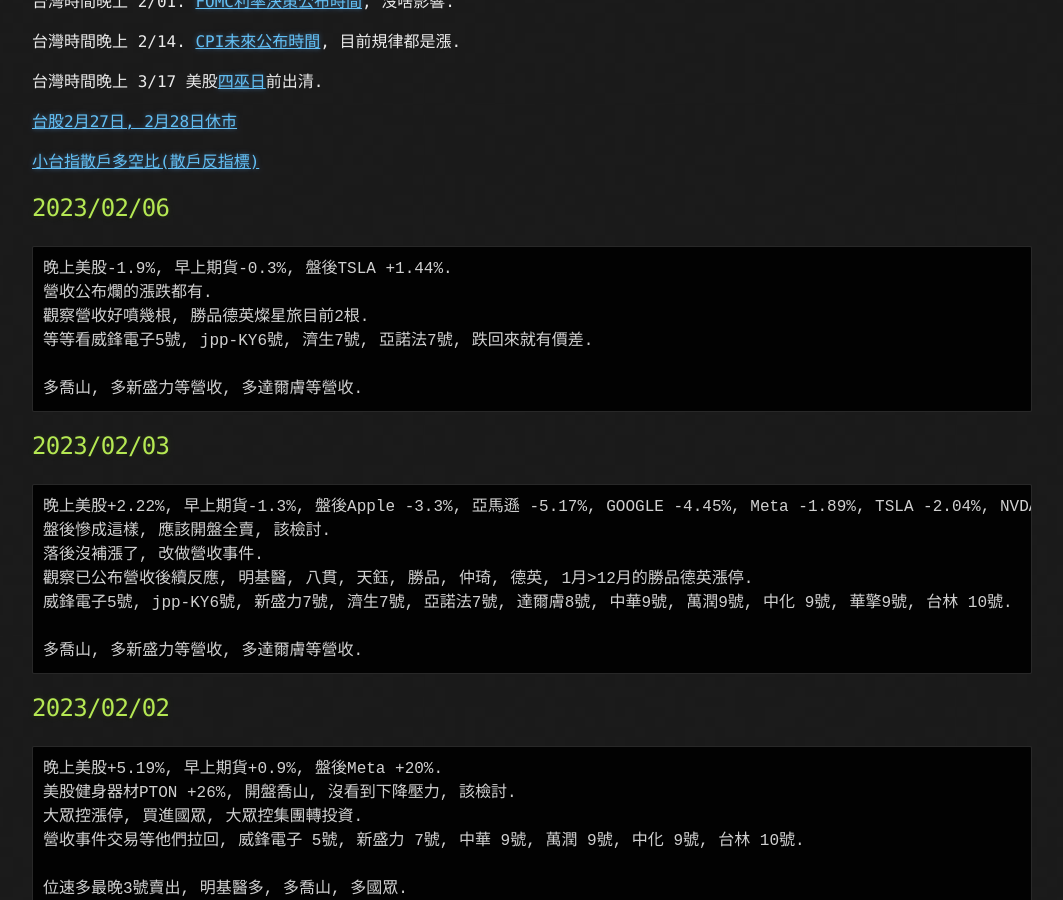
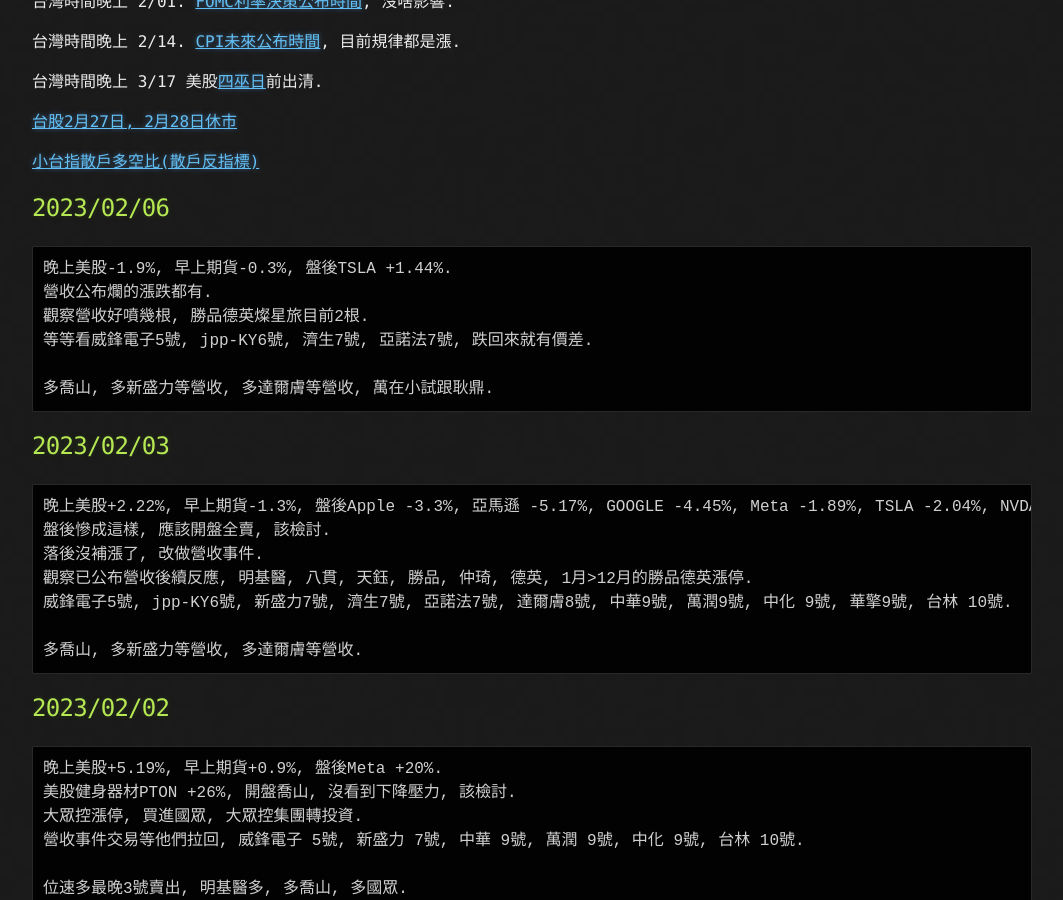
Before and after one commit to lepg5487/Stock_God, a Jekyll site: the page built from index.md, in a window 1280 px wide and 900 px high, scrolled down 428 px. Shown: the whole window, without its empty margins (108-1171 px from the left). Built offline with Jekyll 4.4.1, drawn with Linux system fonts in a browser that asks for light colours; our own code applies the rules of GitHub Pages for plain Markdown files.

Commit message:
Update index.md

````diff
--- a/index.md
+++ b/index.md
@@ -27,7 +27,7 @@
 觀察營收好噴幾根, 勝品德英燦星旅目前2根.
 等等看威鋒電子5號, jpp-KY6號, 濟生7號, 亞諾法7號, 跌回來就有價差.
 
-多喬山, 多新盛力等營收, 多達爾膚等營收.
+多喬山, 多新盛力等營收, 多達爾膚等營收, 萬在小試跟耿鼎.
 ```
 
 ## 2023/02/03
````
